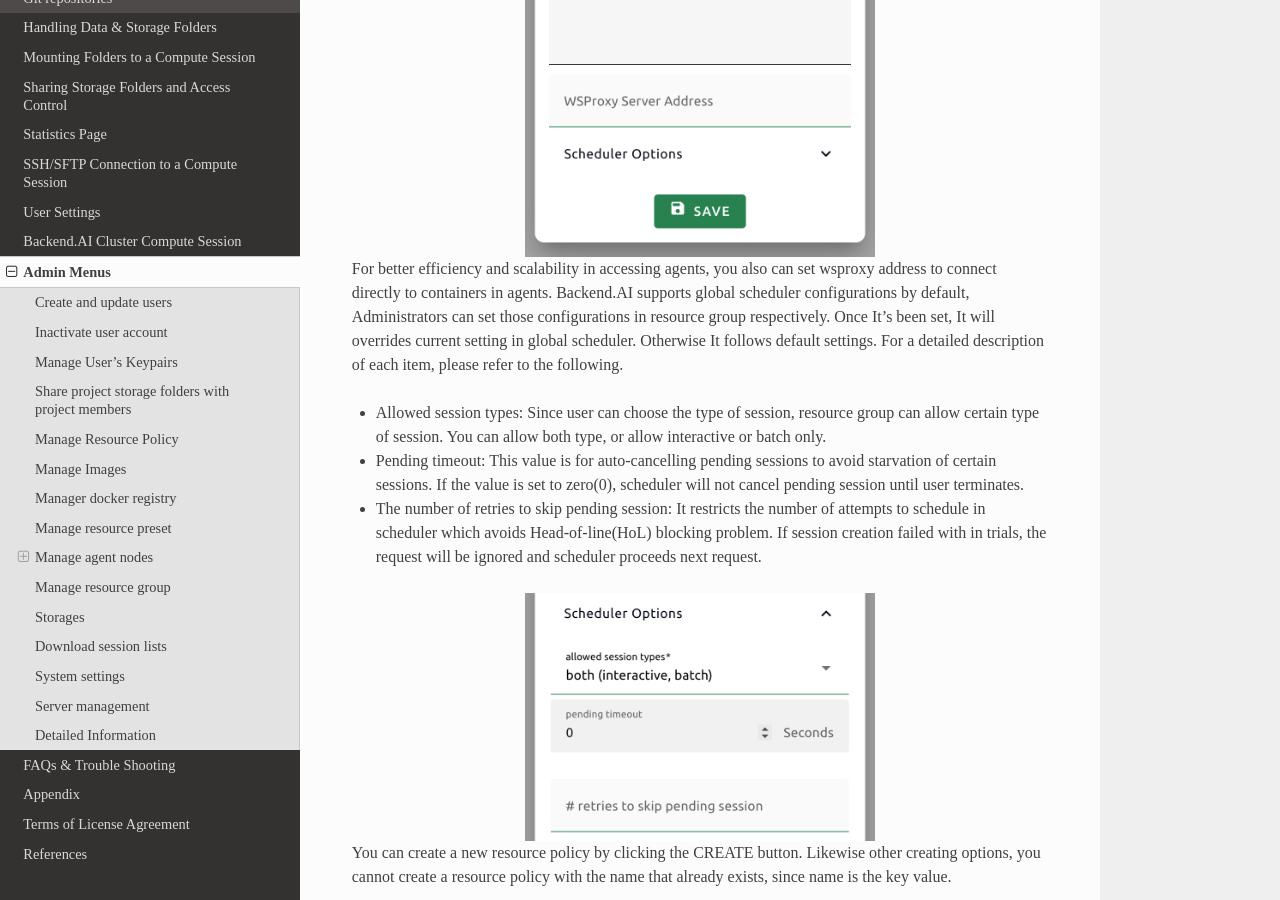
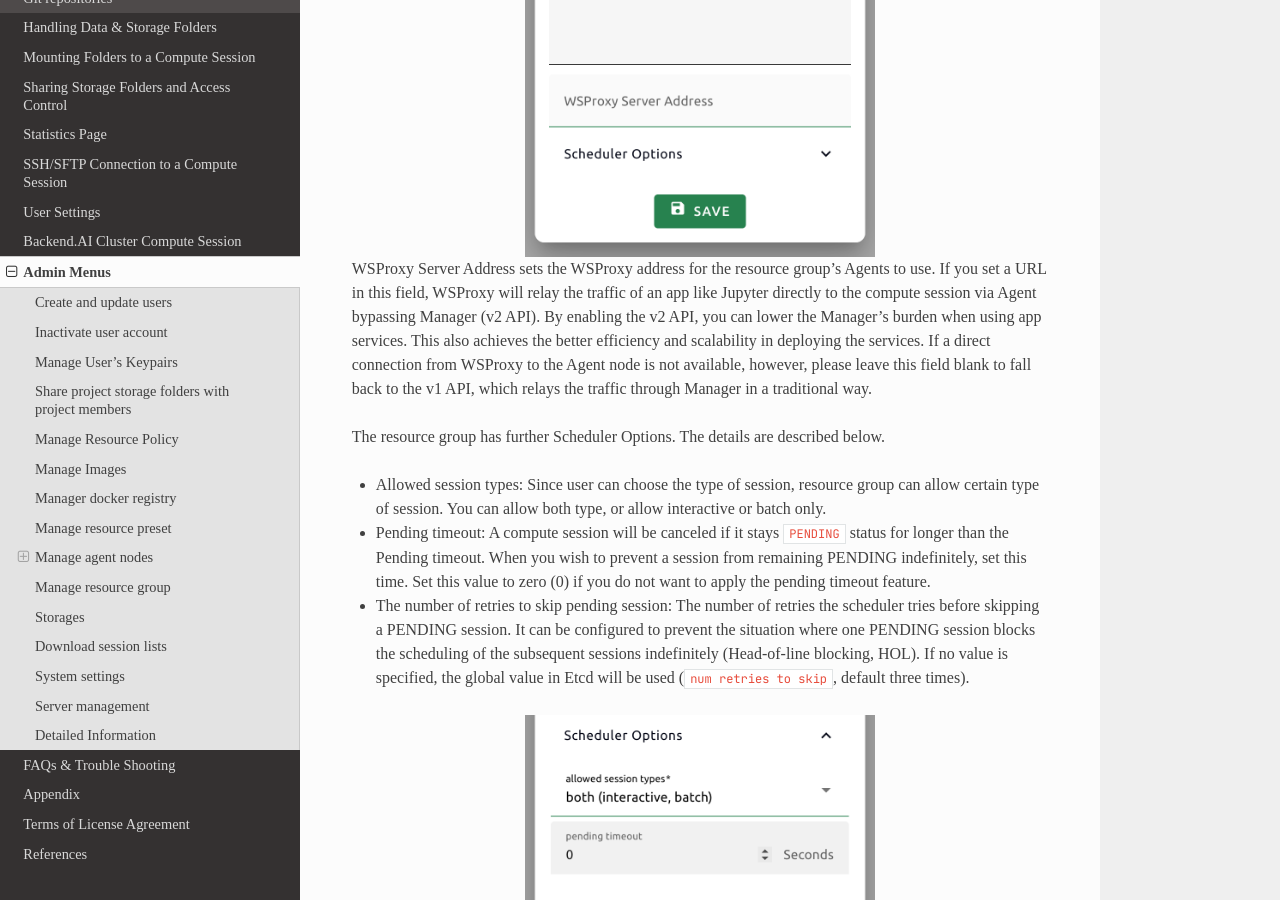
Before and after one commit to lablup/backend.ai-docs-webui, a Sphinx documentation site: the page built from docs/admin_menu/admin_menu.rst, in a window 1280 px wide and 900 px high, scrolled down 19519 px. Built offline with Sphinx 7.4.7 and the Read the Docs theme 2.0.0, drawn with Linux system fonts in a browser that asks for light colours; some web fonts are replaced; some of the changed text lies outside the part shown.

```diff
--- a/docs/admin_menu/admin_menu.rst
+++ b/docs/admin_menu/admin_menu.rst
@@ -58,17 +58,19 @@
 
 Each of the two items at the bottom of the dialog has the following functions.
 
-* User Status: Indicates the user's active status. Inactive users cannot log
-  in. Before Verification needs approval from admin. You can choose this option
-  to change the status of user. Note that the inactive users are listed in the
-  Inactive tab separately.
+* User Status: Indicates the user's status. Inactive users cannot log
+  in. Before Verification is a status indicates that a user needs an additional
+  step to activate the account such as email verification or an approval from an
+  admin. Note that the inactive users are listed in the Inactive tab separately.
 
   .. image:: active_user_selection.png
      :width: 350
      :align: center
 * Require password change?: If the admin has chosen random passwords while
-  creating users in batches, this field can be set to ON to indicate that password change is required.
-  This is a kind of descriptive flag and has no effect on actual use.
+  creating users in batches, this field can be set to ON to indicate that
+  password change is required. The users will see the top bar that notify user
+  to update their password, but this is a kind of descriptive flag which has no
+  effect on actual use.
 
 Inactivate user account
 -----------------------
@@ -84,7 +86,7 @@
    :align: center
    :alt: Deactivating user account
 
-To re-activate users, go to Users - Inactive tab, and select status of
+To re-activate users, go to Users - Inactive tab, and select the status of
 the target user to ``Active``.
 
 .. warning::
@@ -239,11 +241,11 @@
    * Concurrent Jobs: Maximum number of concurrent compute session per keypair.
      If this value is set to 3, for example, users bound to this resource policy
      cannot create more than 3 compute sessions simultaneously. (max value: 100)
-   * Session Lifetime (sec.): Regardless of the status of session, It limits the maximum
-     time of session from reserved time. Compare to Idle timeout, It doesn't consider
-     utilization of session in ``RUNNING`` status. For now, time calculation starts from
-     enqueued time. the criteria may be changed when actual time of compute session occupies
-     would be calculable.
+   * Session Lifetime (sec.): Limits the maximum lifetime of a compute session
+     from the reservation in the active status, including ``PENDING`` and
+     ``RUNNING`` statuses. After this time, the session will be force-terminated
+     even if it is fully utilized. This will be useful to prevent the session
+     from running indefinitely.
 
 * Folders
    * Allowed hosts: Backend.AI supports many NFS mountpoint. This field limits
@@ -369,8 +371,8 @@
    :align: center
    :alt: Add registry dialog
 
-You can also modify existing registry details. Except of the hostname of registry name,
-you can change any value such as registry URL or the type of registry, etc.
+You can also update the information of an existing registry, except the
+hostname.
 
 Even if you created a registry and update meta information, users cannot use the
 images in the registry, immediately. Just as you had to register the allowed hosts
@@ -458,9 +460,10 @@
 Set schedulable status of agent nodes
 ~~~~~~~~~~~~~~~~~~~~~~~~~~~~~~~~~~~~~
 
-In some cases, you may want to remove certain agents from scheduling without halting
-agent service itself. In that case, setting disabling schedulable status
-would be helpful. Once It's disabled, scheduler will try to create containers in other agent nodes.
+You may want to prevent new compute sessions from being scheduled to an Agent
+service without stopping it. In this case, you can disable the Schedulable
+status of the Agent. Then, you can block the creation of a new session while
+preserving the existing sessions on the Agent.
 
 .. image:: agent_settings.png
    :width: 350
@@ -499,24 +502,31 @@
    :align: center
    :alt: Modify resource group dialog
 
-For better efficiency and scalability in accessing agents, you also can set
-wsproxy address to connect directly to containers in agents.
-Backend.AI supports global scheduler configurations by default, Administrators can set
-those configurations in resource group respectively. Once It's been set, It will overrides
-current setting in global scheduler. Otherwise It follows default settings.
-For a detailed description of each item, please refer to the following.
+WSProxy Server Address sets the WSProxy address for the resource group's Agents
+to use. If you set a URL in this field, WSProxy will relay the traffic of an app
+like Jupyter directly to the compute session via Agent bypassing Manager (v2
+API). By enabling the v2 API, you can lower the Manager's burden when using app
+services. This also achieves the better efficiency and scalability in deploying
+the services. If a direct connection from WSProxy to the Agent node is not
+available, however, please leave this field blank to fall back to the v1 API,
+which relays the traffic through Manager in a traditional way.
+
+The resource group has further Scheduler Options. The details are described below.
 
 * Allowed session types:
   Since user can choose the type of session, resource group can allow certain type of session.
   You can allow both type, or allow interactive or batch only.
 * Pending timeout:
-  This value is for auto-cancelling pending sessions to avoid starvation of certain sessions.
-  If the value is set to zero(0), scheduler will not cancel pending session until user terminates.
+  A compute session will be canceled if it stays ``PENDING`` status for longer
+  than the Pending timeout. When you wish to prevent a session from remaining
+  PENDING indefinitely, set this time. Set this value to zero (0) if you do not
+  want to apply the pending timeout feature.
 * The number of retries to skip pending session:
-  It restricts the number of attempts to schedule in scheduler which avoids Head-of-line(HoL)
-  blocking problem. If session creation failed with in trials, the request will be ignored
-  and scheduler proceeds next request.
-
+  The number of retries the scheduler tries before skipping a PENDING session.
+  It can be configured to prevent the situation where one PENDING session blocks
+  the scheduling of the subsequent sessions indefinitely (Head-of-line blocking,
+  HOL). If no value is specified, the global value in Etcd will be used (``num
+  retries to skip``, default three times).
 
 .. image:: modify_resource_group_scheduler_options.png
    :width: 350
@@ -585,10 +595,11 @@
 .. image:: system_setting_about_scaling_plugins.png
    :alt: System setting about scaling and plugins
 
-Since Backend.AI supports cluster session from 20.09, when it comes to running multi-node cluster session,
-It dynamically creates an overlay network. Administrators can set the value of Maximum transmission unit(MTU)
-used in overlay network on their demand.
-
+When a user launches a multi-node cluster session, which is introduced at
+version 20.09, Backend.AI will dynamically create an overlay network to support
+private inter-node communication. Admins can set the value of the Maximum
+Transmission Unit (MTU) for the overlay network, if it is certain that the value
+will enhance the network speed.
 
 .. image:: overlay_network_setting_dialog.png
    :width: 350
```
Also changed, not shown: other parts of docs/admin_menu/admin_menu.rst (+2 -3 lines).
